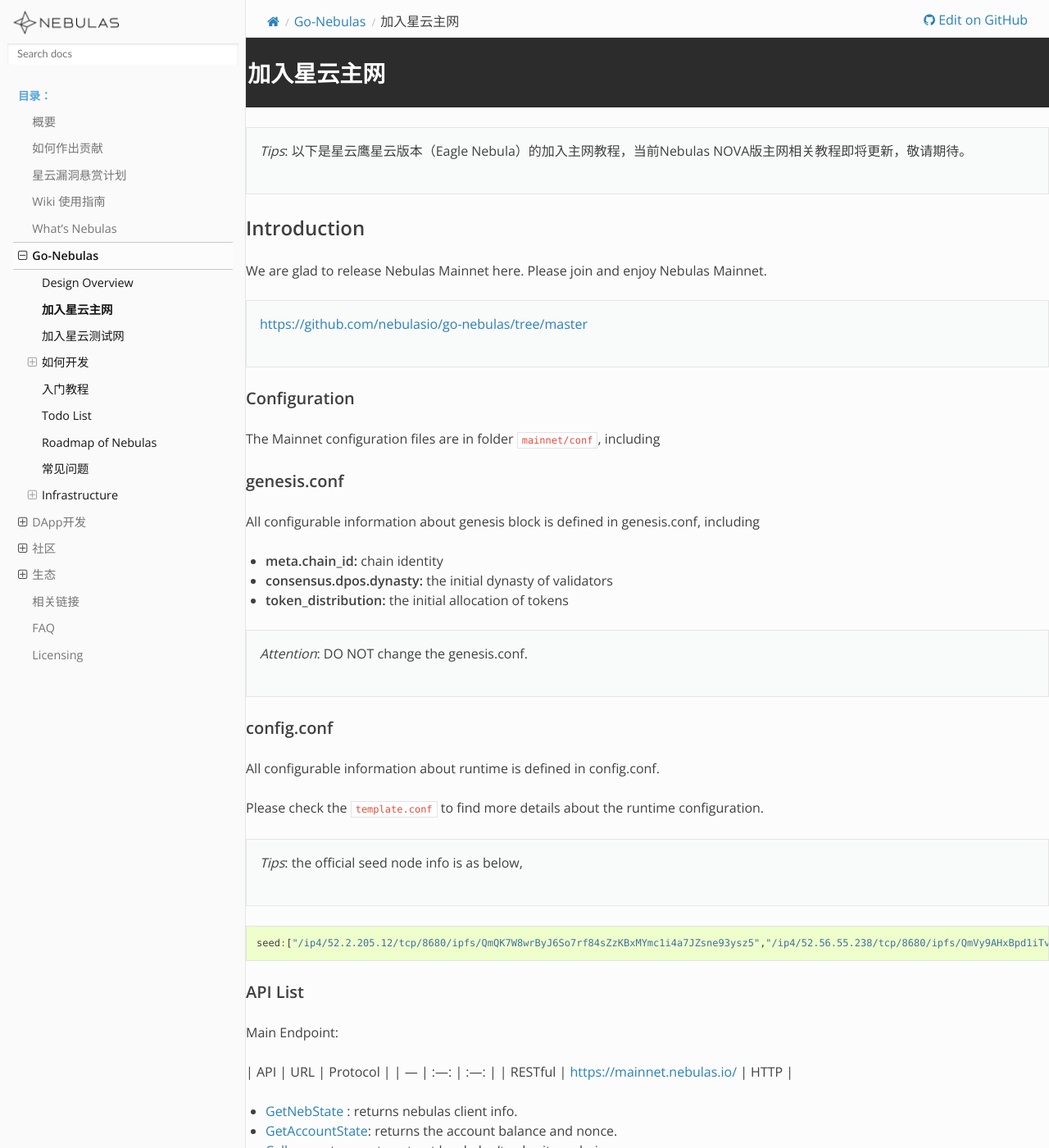
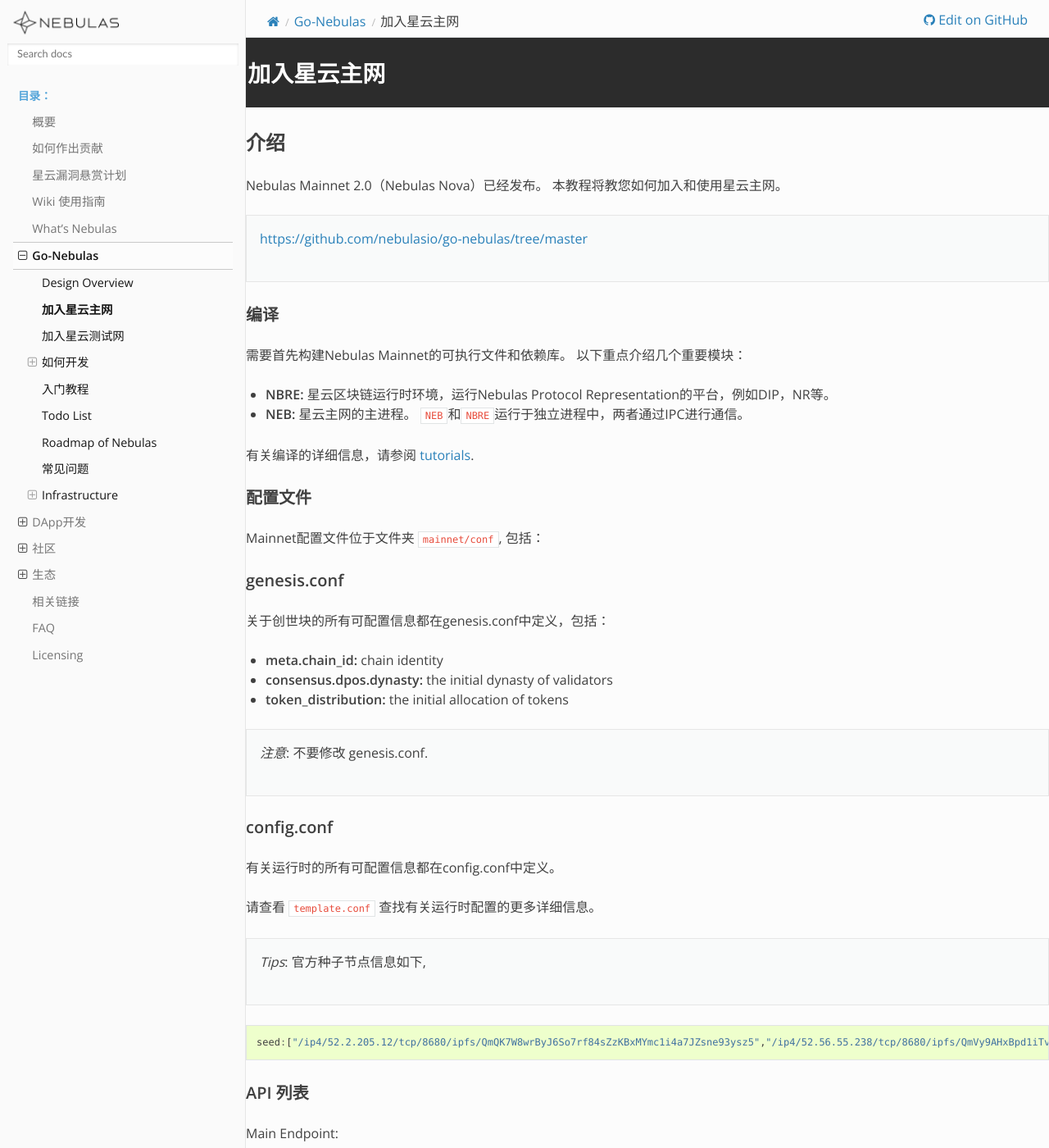
Before and after one commit to nebulasio/nebdocs, a Sphinx documentation site: the page built from docs/go-nebulas/mainnet.md, in a window 1280 px wide and 1400 px high. Shown: the whole window at 82% size. Built offline with Sphinx 7.4.7 and the Read the Docs theme 2.0.0, drawn with Linux system fonts in a browser that asks for light colours; pages that are not in the unit, such as notebooks, are missing from menus; some of the changed text lies outside the part shown.

Commit message:
Update mainnet.md

````diff
--- a/docs/go-nebulas/mainnet.md
+++ b/docs/go-nebulas/mainnet.md
@@ -1,42 +1,49 @@
 # 加入星云主网
 
-> _Tips_: 以下是星云鹰星云版本（Eagle Nebula）的加入主网教程，当前Nebulas NOVA版主网相关教程即将更新，敬请期待。
+## 介绍
 
-## Introduction
-
-We are glad to release Nebulas Mainnet here. Please join and enjoy Nebulas Mainnet.
-
+Nebulas Mainnet 2.0（Nebulas Nova）已经发布。 本教程将教您如何加入和使用星云主网。
 
 > [https://github.com/nebulasio/go-nebulas/tree/master](https://github.com/nebulasio/go-nebulas/tree/master)
 
+### 编译
 
-### Configuration
+需要首先构建Nebulas Mainnet的可执行文件和依赖库。 以下重点介绍几个重要模块：
 
-The Mainnet configuration files are in folder [`mainnet/conf`](https://github.com/nebulasio/go-nebulas/tree/master/mainnet/conf), including
+* **NBRE:** 星云区块链运行时环境，运行Nebulas Protocol Representation的平台，例如DIP，NR等。
+* **NEB:** 星云主网的主进程。 `NEB`和`NBRE`运行于独立进程中，两者通过IPC进行通信。
+
+有关编译的详细信息，请参阅 [tutorials](http://wiki.nebulas.io/en/latest/go-nebulas/tutorials/01-installation.html#compile-nebulas).
+
+
+### 配置文件
+
+Mainnet配置文件位于文件夹 [`mainnet/conf`](https://github.com/nebulasio/go-nebulas/tree/master/mainnet/conf),
+包括：
 
 ### genesis.conf
 
-All configurable information about genesis block is defined in genesis.conf, including
+关于创世块的所有可配置信息都在genesis.conf中定义，包括：
 
 * **meta.chain\_id:** chain identity
 * **consensus.dpos.dynasty:** the initial dynasty of validators
 * **token\_distribution:** the initial allocation of tokens
 
-> _Attention_: DO NOT change the genesis.conf.
+> _注意_: 不要修改 genesis.conf.
 
 ### config.conf
 
-All configurable information about runtime is defined in config.conf.
+有关运行时的所有可配置信息都在config.conf中定义。
 
-Please check the [`template.conf`](https://github.com/smalloranges/wiki/tree/887270957eb99d971309610bc1fdafb6a2d9d552/resources/conf/template.conf) to find more details about the runtime configuration.
+请查看 [`template.conf`](https://github.com/smalloranges/wiki/tree/887270957eb99d971309610bc1fdafb6a2d9d552/resources/conf/template.conf) 查找有关运行时配置的更多详细信息。
 
-> _Tips_: the official seed node info is as below,
+> _Tips_: 官方种子节点信息如下,
 
 ```javascript
 seed:["/ip4/52.2.205.12/tcp/8680/ipfs/QmQK7W8wrByJ6So7rf84sZzKBxMYmc1i4a7JZsne93ysz5","/ip4/52.56.55.238/tcp/8680/ipfs/QmVy9AHxBpd1iTvECDR7fvdZnqXeDhnxkZJrKsyuHNYKAh","/ip4/13.251.33.39/tcp/8680/ipfs/QmVm5CECJdPAHmzJWN2X7tP335L5LguGb9QLQ78riA9gw3"]
 ```
 
-### API List
+### API 列表
 
 Main Endpoint:
 
@@ -50,7 +57,7 @@
 * [SendRawTransaction](https://github.com/nebulasio/wiki/blob/master/rpc.md#sendrawtransaction): submit the signed transaction.
 * [GetTransactionReceipt](https://github.com/nebulasio/wiki/blob/master/rpc.md#gettransactionreceipt): get transaction receipt info by tansaction hash.
 
-More Nebulas APIs at [RPC](https://github.com/nebulasio/wiki/blob/master/rpc.md).
+更多的星云 APIs ： [RPC](https://github.com/nebulasio/wiki/blob/master/rpc.md).
 
 ## 教程
 
@@ -60,6 +67,6 @@
 4. [智能合约存储区介绍](tutorials/04-smart-contract-storage.md)
 5. [通过RPC接口与星云链交互](tutorials/05-interacting-with-nebulas-by-rpc-api.md)
 
-## Contribution
+## 作出贡献
 
-Feel free to join Nebulas Mainnet. If you did find something wrong, please [submit a issue](https://github.com/nebulasio/go-nebulas/issues/new) or [submit a pull request](https://github.com/nebulasio/go-nebulas/pulls) to let us know, we will add your name and url to this page soon.
+可随意加入Nebulas Mainnet。 如果你确实发现了什么问题，请 [submit a issue](https://github.com/nebulasio/go-nebulas/issues/new) or [submit a pull request](https://github.com/nebulasio/go-nebulas/pulls) 来让我们知道, 我们会尽快将您的姓名和网址添加到此页面。
````
